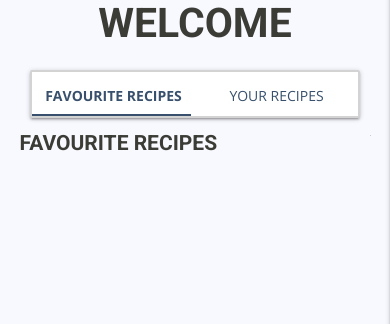
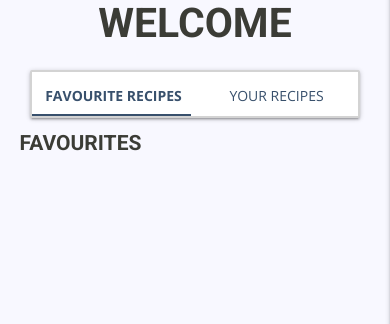
Before and after one commit to RussOakham/wanderlust-recipes, a Flask app: template templates/profile.html in a window 390 px wide. Shown: the part 114-438 px from the top of the page. Run offline with Flask 2, Linux system fonts and the light colour scheme; the template is opened without the code that fills it, so the values that code supplies are empty; some libraries are stand-ins or nearby versions.

Commit message:
search & profile - search label and profile titles - shortered text for better responsive design

```diff
--- a/templates/profile.html
+++ b/templates/profile.html
@@ -18,7 +18,7 @@
 
         <!-- User Favourite Recipes -->
         <div id="favourite-recipes">
-            <h3>Favourite Recipes</h3>
+            <h3>Favourites</h3>
 
             {% for favorite in favorites %}
             {% if favorite|length > 0 %}
@@ -76,7 +76,7 @@
 
         <!-- User uploaded Recipes -->
         <div id="your-recipes">
-            <h3>Your Recipes</h3>
+            <h3>Uploaded</h3>
 
             {% for recipe in recipes %}
 
--- a/templates/recipes.html
+++ b/templates/recipes.html
@@ -24,7 +24,7 @@
                 <div id="search-bar" class="input-field col s12">
                     <i class="fas fa-search prefix"></i>
                     <input type="text" name="search-text" id="search-text" class="validate" minlength="3">
-                    <label for="search-text">Search by Recipe Name or Ingredients</label>
+                    <label for="search-text">Ingredient, dish, keyword...</label>
                 </div>
                 <ul class="col s12 collapsible bold">
                     <li>
```
